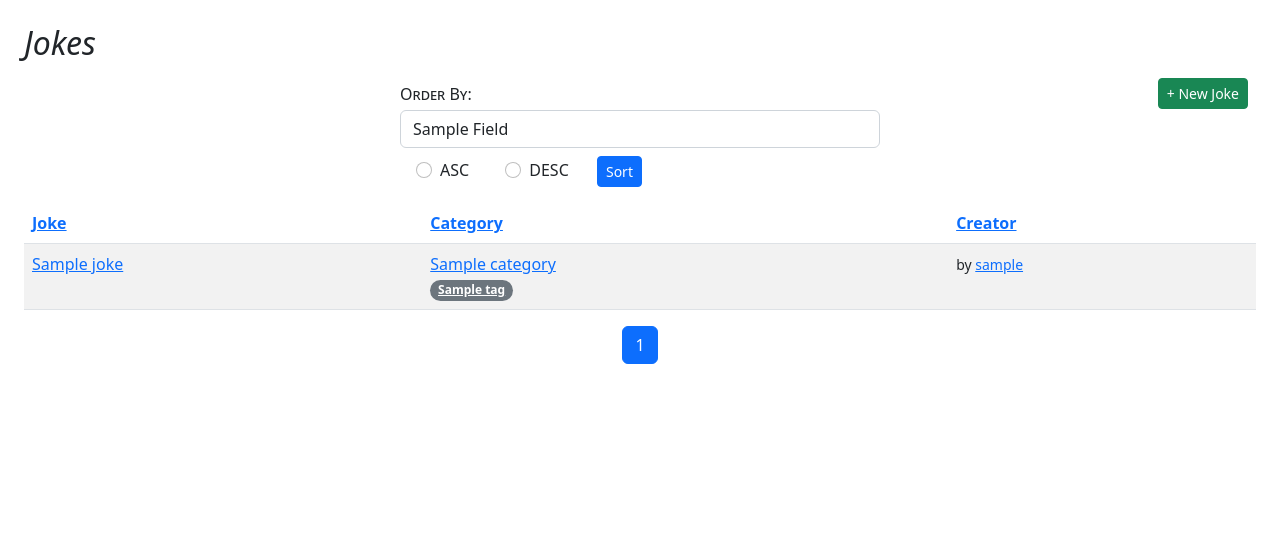
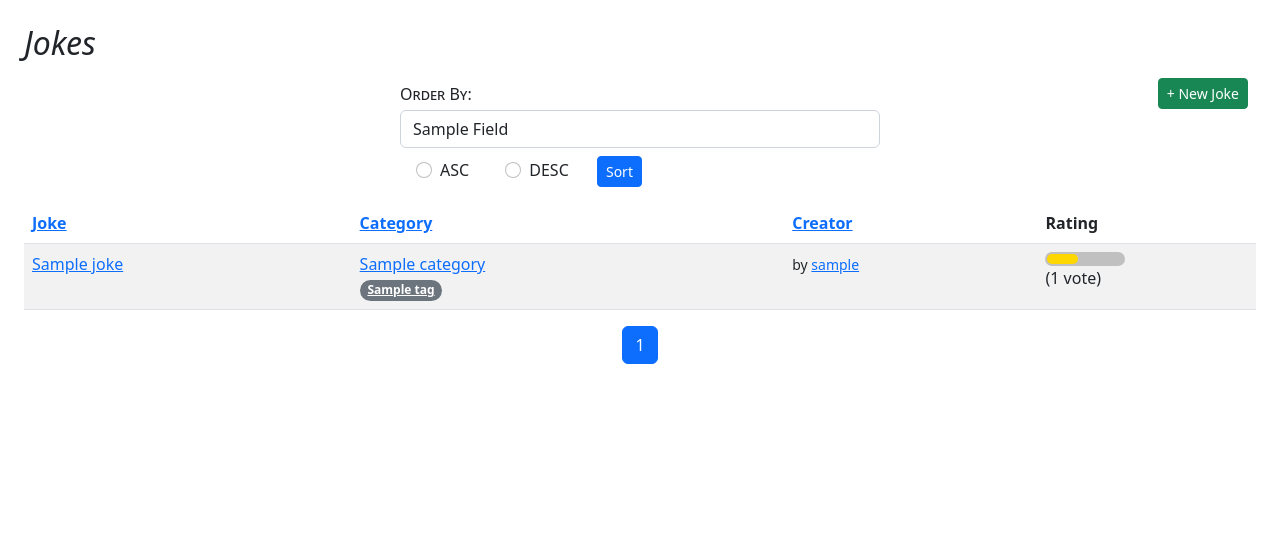
Before and after one commit to dpeters02/djangojokes.com, a Django app: template templates/jokes/joke_list.html in a window 1280 px wide. Shown: the part 65-614 px from the top of the page. Run offline with Django 5.2, Linux system fonts and the light colour scheme; the template is opened without the code that fills it: most values are stand-ins (such as "Sample title", 1, 10 or a date in 2020); parts of the project's set-up code (start-up, migrations or seed data) failed here and were passed over; some libraries are stand-ins or nearby versions.

Commit message:
getting joke ratings

```diff
--- a/static/css/main.css
+++ b/static/css/main.css
@@ -53,3 +53,17 @@ label {
   background-color: pink;
   color: darkred;
 }
+
+/* RATING BAR */
+#rating-container {
+  background-color:silver;
+  border-radius: .5em;
+  max-width: 5rem;
+  padding: 2px;
+}
+
+#rating {
+  background-color: gold;
+  border-radius: .5em;
+  height: 10px;
+}
--- a/templates/_base.html
+++ b/templates/_base.html
@@ -3,9 +3,10 @@
 <head>
 <meta charset="UTF-8">
 <meta name="viewport" content="width=device-width, initial-scale=1">
+{% load static %}
 <link href="https://cdn.jsdelivr.net/npm/bootstrap@5.2.1/dist/css/bootstrap.min.css" rel="stylesheet" integrity="sha384-iYQeCzEYFbKjA/T2uDLTpkwGzCiq6soy8tYaI1GyVh/UjpbCx/TYkiZhlZB6+fzT" crossorigin="anonymous">
+<link rel="stylesheet" href="{% static 'css/main.css' %}">
 <script src="https://kit.fontawesome.com/31c104e56c.js" crossorigin="anonymous"></script>
-{% load static %}
 <link rel="shortcut icon" type="image/png"
   href="{% static 'images/favicon.png' %}">
 <title>{% block title %}{% endblock %} | Django Jokes</title>
@@ -98,9 +99,7 @@
         </ul>
       </nav>
     </div>
-  </nav>
 </footer>
 <script src="https://cdn.jsdelivr.net/npm/bootstrap@5.2.0/dist/js/bootstrap.bundle.min.js" integrity="sha384-A3rJD856KowSb7dwlZdYEkO39Gagi7vIsF0jrRAoQmDKKtQBHUuLZ9AsSv4jD4Xa" crossorigin="anonymous"></script>
-<link rel="stylesheet" href="{% static 'css/main.css' %}">
 </body>
 </html>
--- a/templates/jokes/joke_list.html
+++ b/templates/jokes/joke_list.html
@@ -63,6 +63,7 @@
             {% else %}
               <th><a href="?order=creator&direction=asc&q={{ request.GET.q }}">Creator</a></th>
             {% endif %}
+            <th>Rating</th>
           </tr>
         {% endwith %}
       </thead>
@@ -73,14 +74,12 @@
               <a href="{{ joke.get_absolute_url }}">{{ joke.question }}</a>
             </td>
             <td>
-              <a href="{% url 'jokes:category' joke.category.slug %}?order={{ order }}
-              &direction={{ direction }}">
+              <a href="{% url 'jokes:category' joke.category.slug %}?order={{ order }}&direction={{ direction }}">
               {{ joke.category.category }}
               </a>
               <br>
               {% for tag in joke.tags.all %}
-                <a href="{% url 'jokes:tag' tag.slug %}?order={{ order }}
-                &direction={{ direction }}"
+                <a href="{% url 'jokes:tag' tag.slug %}?order={{ order }}&direction={{ direction }}"
                 class="badge rounded-pill bg-secondary">
                   {{ tag.tag }}
                 </a>
@@ -96,12 +95,18 @@
               </a>
               {% else %}
               <small>by
-                <a href="{% url 'jokes:creator' joke.user.username %}?order={{ order }}
-                &direction={{ direction }}">
+                <a href="{% url 'jokes:creator' joke.user.username %}?order={{ order }}&direction={{ direction }}">
                 {{ joke.user.username }}
                 </a>
               </small>
               {% endif %}
+            </td>
+            <td>
+              <div id="rating-container" title="{{ joke.rating }}">
+                <div id="rating"
+                  style="width:{% widthratio joke.rating 10 100 %}%;"></div>
+              </div>
+                ({{ joke.num_votes }} vote{{ joke.num_votes|pluralize }})
             </td>
           </tr>
         {% endfor %}
```
Also changed, not shown: jokes/models.py (+11 -0 lines).
